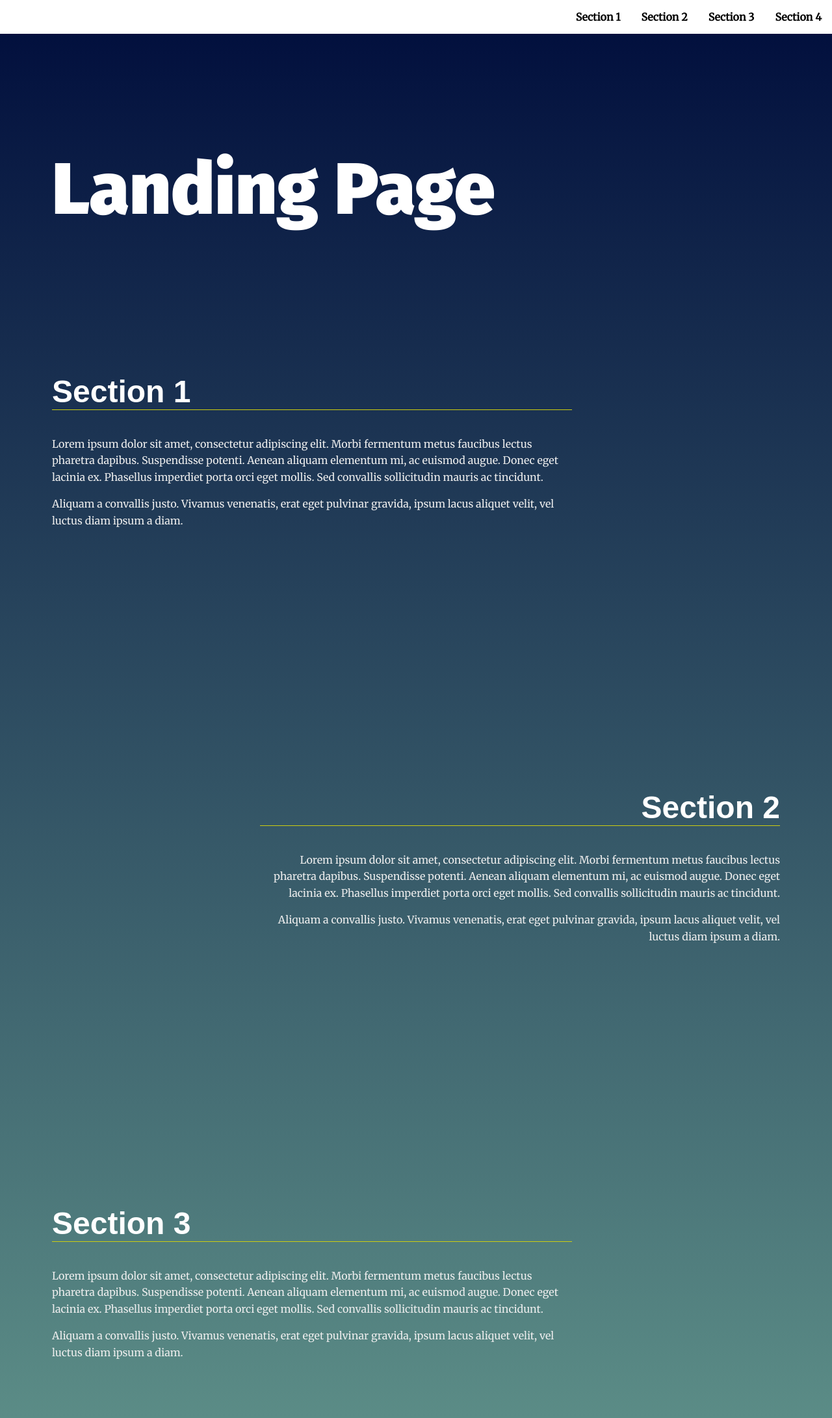
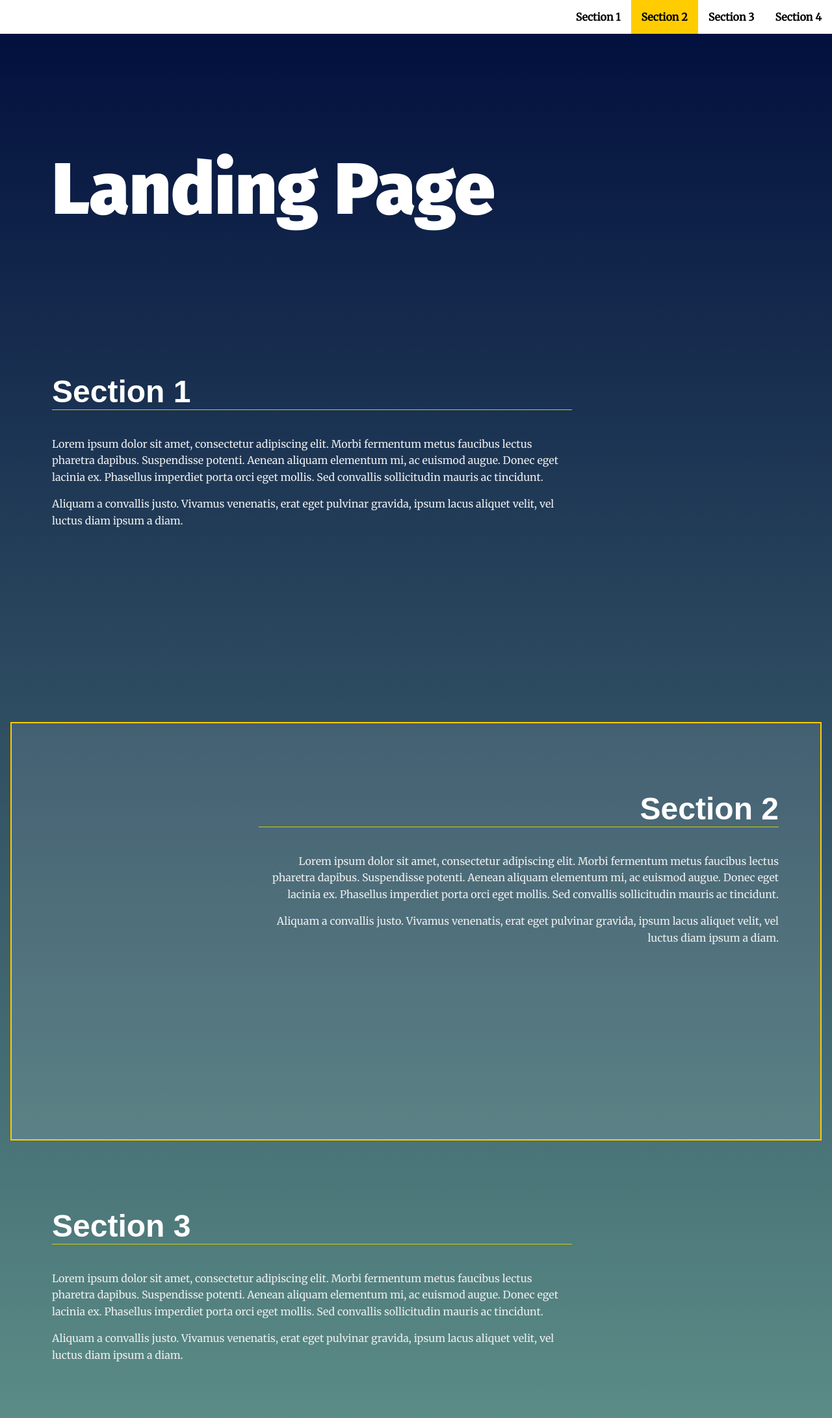
Before and after one commit to nguyenthien0110/Front_end_pr2_Landing_Page, a plain HTML site: page index.html in a window 1280 px wide. Shown: the top 2182 px of the page at 65% size. Drawn offline with Linux system fonts and the light colour scheme.

Commit message:
update project follow comment

```diff
--- a/css/styles.css
+++ b/css/styles.css
@@ -72,6 +72,19 @@ section {
     background: #333;
     color: #fff;
     transition: ease 0.3s all;
+}
+
+/* Active Section Styles */
+section.active {
+    border: 2px solid #ffcc00;
+    background-color: rgba(255, 255, 255, 0.1);
+}
+
+/* Navigation Active Link Styles */
+.navbar__menu .menu__link.active {
+    background: #ffcc00;
+    color: #000;
+    transition: background 0.3s ease;
 }
 
 /* Header */
--- a/js/app.js
+++ b/js/app.js
@@ -3,7 +3,7 @@ document.addEventListener("DOMContentLoaded", () => {
     const navbarList = document.getElementById("navbar__list");
     const sections = document.querySelectorAll("section");
 
-  sections.forEach((section) => {
+    sections.forEach(section => {
         const navItem = document.createElement("li");
         navItem.innerHTML = `<a href="#${section.id}" data-nav="${section.id}" class="menu__link">${section.dataset.nav}</a>`;
         navbarList.appendChild(navItem);
@@ -13,17 +13,12 @@ document.addEventListener("DOMContentLoaded", () => {
     window.addEventListener("scroll", () => {
         let currentSection = null;
 
-    sections.forEach((section) => {
+        sections.forEach(section => {
             const rect = section.getBoundingClientRect();
             const link = document.querySelector(`a[data-nav="${section.id}"]`);
 
             if (rect.top >= 0 && rect.top < window.innerHeight / 2) {
-        if (
-          !currentSection ||
-          rect.top < currentSection.getBoundingClientRect().top
-        ) {
                 currentSection = section;
-        }
             }
 
             section.classList.remove("active");
@@ -32,18 +27,14 @@ document.addEventListener("DOMContentLoaded", () => {
 
         if (currentSection) {
             currentSection.classList.add("active");
-      document
-        .querySelector(`a[data-nav="${currentSection.id}"]`)
-        .classList.add("active");
+            document.querySelector(`a[data-nav="${currentSection.id}"]`).classList.add("active");
         }
     });
 
     // Smooth scroll to section on link click
     navbarList.addEventListener("click", (event) => {
         event.preventDefault();
-    const targetSection = document.getElementById(
-      event.target.getAttribute("data-nav")
-    );
+        const targetSection = document.getElementById(event.target.getAttribute("data-nav"));
         if (targetSection) {
             targetSection.scrollIntoView({ behavior: "smooth" });
         }
```
Lines whose indentation alone changed are shown as unchanged.
